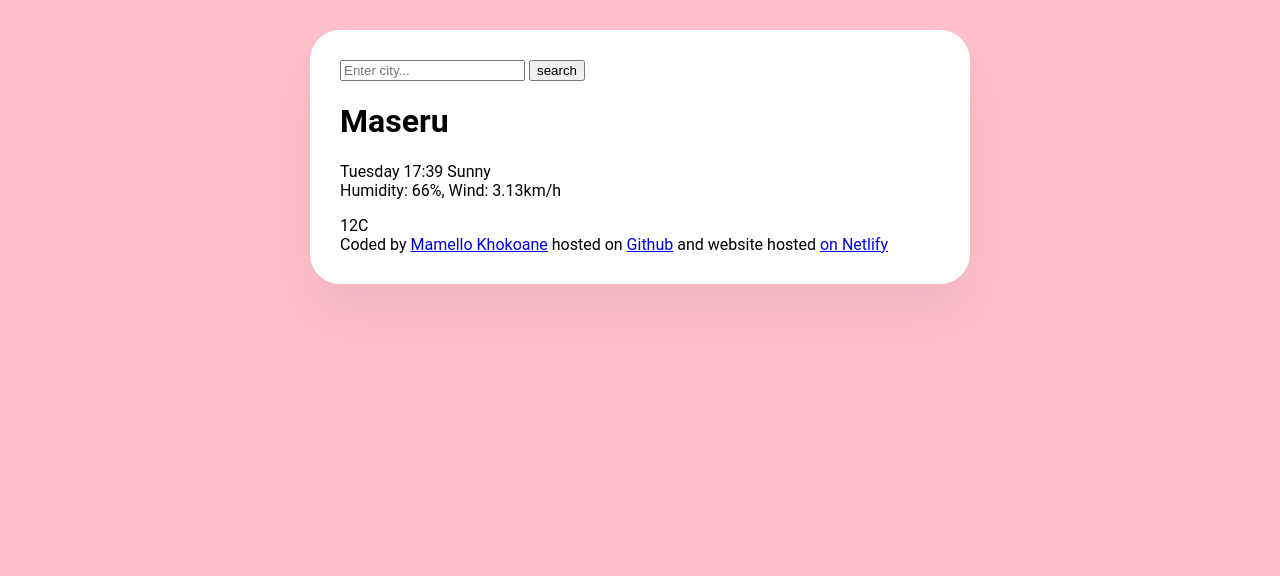
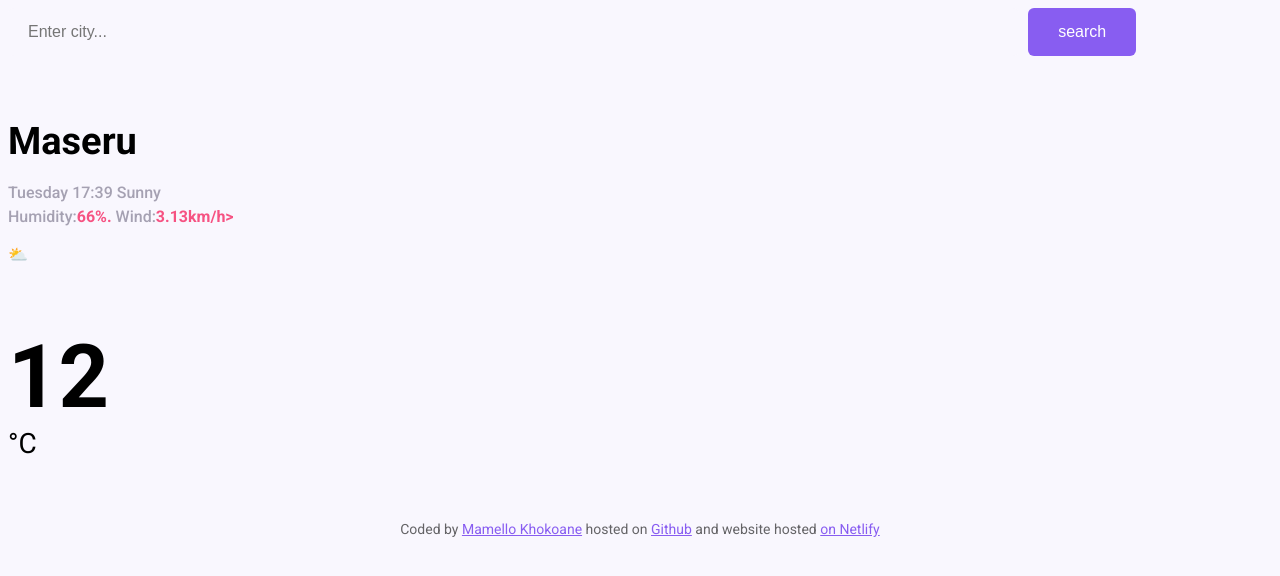
Before and after one commit to Mello0324/my-vanilla-weather-search, a plain HTML site: page index.html in a window 1280 px wide. Drawn offline with Linux system fonts and the light colour scheme.

Commit message:
Added basic CSS to the project

```diff
--- a/index.html
+++ b/index.html
@@ -3,31 +3,46 @@
 <head>
     <meta charset="UTF-8">
     <meta name="viewport" content="width=device-width, initial-scale=1.0">
-    <link rel="stylesheet" href="src/style.css">
-    <title>Weather App</title>
+    <link rel="preconnect" href="https://fonts.googleapis.com">
+<link rel="preconnect" href="https://fonts.gstatic.com" crossorigin>
+<link href="https://fonts.googleapis.com/css2?family=Roboto:ital,wght@0,100;0,300;0,400;0,500;0,700;0,900;1,100;1,300;1,400;1,500;1,700;1,900&display=swap" rel="stylesheet">
+
+<link rel="stylesheet" href="src/style.css">
+<title>Weather App</title>
 </head>
 <body>
-    <div class="Weather-app"
+    <div class="Weather-app">
     <header>
-        <form>
-            <input type="search" placeholder="Enter city..." required/>
-            <input type="submit" value="search" />
+        <form class="search-form">
+            <input type="search"
+            placeholder="Enter city..."
+            required
+            class="search-form-input"
+            />
+            <input type="submit" value="search" class="search-form-button"/>
         </form>
     </header>
     <main>
+        <div class="weather-app-data">
+        </div>
         <div>
-        <h1>
+        <h1 class="weather-app-city">
         Maseru
-    </h1>
-    <p>
+        </h1>
+    <p class="weather-app-details">
         Tuesday 17:39 Sunny
-        <br>
-        Humidity: 66%, Wind: 3.13km/h
+        <br />
+        Humidity:<strong>66%.</strong> Wind:<strong>3.13km/h></strong>
     </p>
     </div>
-    <div>12C</div>
+    <div class="weather-app-temperature-container"></div>
+    <div class="weather-app-icon">⛅</div>
+    <div class="weather-app-temperature">12</div>
+    <div class="weatehr-app-unit">°C</div>
+ </div>
     </main>
-    <footer>Coded by
+    <footer>
+        Coded by
         <a href="https://github.com/Mello0324 ">Mamello Khokoane</a> hosted on
         <a href="https://github.com/Mello0324/my-vanilla-weather-search ">Github</a> and website hosted
         <a href="https://stalwart-biscotti-ab9052.netlify.app/ ">on Netlify</a>
--- a/src/style.css
+++ b/src/style.css
@@ -1,12 +1,95 @@
 body {
-    background-color:pink;
+  background-color: #f9f7fe;
   font-family: "Roboto", sans-serif;
-    }
-.Weather-app {
-    background: white;
-    max-width: 600px;
-    margin: 30px auto;
-    box-shadow: 0 30px 50px rgba(65,50,100,0.08);
-    padding: 30px;
-    border-radius: 30px;
 }
+
+a {
+  color: #885df1;
+}
+
+.weather-app {
+  background: white;
+  max-width: 600px;
+  margin: 45px auto;
+  box-shadow: 0 30px 50px rgba(65, 50, 100, 0.08);
+  border-radius: 16px;
+  padding: 30px;
+}
+
+header {
+  border-bottom: 1px solid #f9f7fe;
+  padding: 0 0 30px 0;
+}
+
+.search-form-input {
+  background-color: #f9f7fe;
+  border: none;
+  border-radius: 6px;
+  width: 80%;
+  font-size: 16px;
+  padding: 15px 20px;
+}
+
+.search-form-button {
+  background: #885df1;
+  padding: 15px 30px;
+  border: none;
+  font-size: 16px;
+  margin-left: 5px;
+  border-radius: 6px;
+  color: white;
+}
+
+main {
+  padding: 30px 0;
+}
+
+.weather-app-data {
+  display: flex;
+  justify-content: space-between;
+}
+
+.weather-app-city {
+  margin: 0;
+  font-size: 38px;
+  line-height: 48px;
+}
+
+.weather-app-details {
+  font-size: 16px;
+  color: rgba(39, 33, 66, 0.4);
+  line-height: 24px;
+  font-weight: 500;
+}
+
+.weather-app-details strong {
+  color: #f65282;
+}
+
+.weather-app-temperature-container {
+  display: flex;
+}
+
+.weather-app-icon {
+  width: 88px;
+  height: 88px;
+}
+
+.weather-app-temperature {
+  font-size: 88px;
+  line-height: 88px;
+  font-weight: bold;
+}
+
+.weatehr-app-unit {
+  margin-top: 6px;
+  font-size: 28px;
+}
+
+footer {
+  border-top: 1px solid #f9f7fe;
+  padding: 30px 0 0 0;
+  text-align:center;
+  font-size: 14px;
+  color: rgba(0, 0, 0, 0.6);
+}
```
